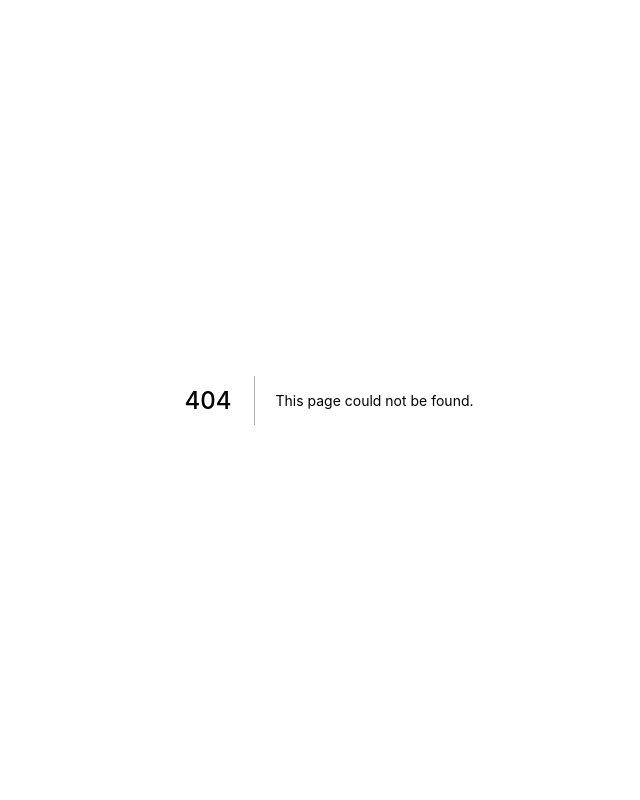
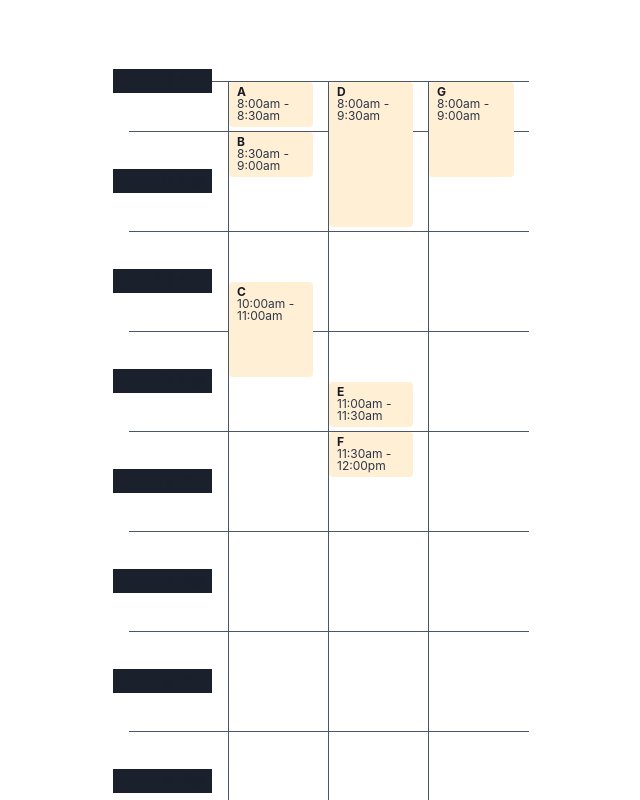
Before and after one commit to dtjv/terra, a Next.js app in the folder web/: page /x-delivery in a window 1280 px wide. Before the commit this address had no page. Shown: the top 800 px of the page, without its empty margins (311-951 px from the left). Built offline with nearby package versions, Linux system fonts and the light colour scheme.

Commit message:
Remove react-table. Refactor all

```diff
--- /dev/null
+++ b/web/src/components/x-cell.tsx
@@ -0,0 +1,96 @@
+import { useDrop } from "react-dnd";
+import { GridItem } from "@chakra-ui/react";
+
+import { RowHeader } from "@/components/row-header";
+import { Ticket } from "@/components/x-ticket";
+
+interface DragItem {
+  type: string;
+  id: string;
+  time: string;
+  truck: string;
+  duration: number;
+}
+
+export const Cell = ({ cell, grid }) => {
+  const makeDndSpec = () => ({
+    accept: "TICKET",
+    canDrop: (dragItem: DragItem, monitor) => {
+      // TODO:
+      // - cannot move a ticket that's being processed
+
+      // is ticket dragging over a cell with this ticket? if so, okay!
+      //if (monitor.isOver() && dragItem.id === cell.value.ticket?.id) {
+      //  return true;
+      //}
+
+      // is ticket, with minimum time duration, dragging over an empty cell?
+      //if (
+      //  monitor.isOver() &&
+      //  !cell.value.ticket &&
+      //  dragItem.duration === cell.value.timeInterval
+      //) {
+      //  return true;
+      //}
+
+      // can drop on N empty, consecutive cells that match item duration.
+      /*
+      if (monitor.isOver() && dragItem.duration > cell.value.timeInterval) {
+        const numFreeCellsNeeded = dragItem.duration / cell.value.timeInterval
+
+        // is cell at [cell.x, cell.y]     free?
+        // is cell at [cell.x, cell.y + 1] free?
+        // is cell at [cell.x, cell.y + 2] free?
+      }
+      */
+      return false;
+    },
+    drop: (dragItem: DragItem) => {
+      // if ticket is dropped on original cell, noop
+      // otherwise, update the ticket with this cell's data ( time, truck ).
+      /*
+      dispatch({
+        type: "update",
+        payload: { ...dragItem, time: slot.slot, truck: truck.truck },
+      }),
+     */
+    },
+    //collect: (monitor) => ({
+    //  isOver: !!monitor.isOver(),
+    //  canDrop: !!monitor.canDrop(),
+    //}),
+  });
+
+  const [_, dropRef] = useDrop(makeDndSpec, [cell]);
+  const numRows = grid.grid.length;
+  const numCols = grid.grid[0].length;
+
+  return (
+    <GridItem
+      ref={dropRef}
+      sx={{
+        position: "relative",
+        ...(cell.rIdx % 2 !== 0 && cell.rIdx < numRows - 1
+          ? {
+              borderBottomWidth: "1px",
+              borderBottomColor: "gray.600",
+            }
+          : {}),
+        ...(cell.cIdx < numCols - 1
+          ? {
+              borderRightWidth: "1px",
+              borderRightColor: "gray.600",
+            }
+          : {}),
+      }}
+    >
+      {cell.type === "HEADER" ? (
+        <RowHeader>{cell.data.display}</RowHeader>
+      ) : cell.type === "DATA" && cell.data ? (
+        <Ticket ticket={cell.data} timeInterval={grid.intervalInMinutes} />
+      ) : (
+        <div />
+      )}
+    </GridItem>
+  );
+};
--- /dev/null
+++ b/web/src/components/x-schedule.tsx
@@ -0,0 +1,40 @@
+import * as React from "react";
+import { Flex, Grid, GridItem } from "@chakra-ui/react";
+
+import { Cell } from "@/components/x-cell";
+import { grid } from "../data/x-data";
+
+const COL_WIDTH = "100px";
+const ROW_HEIGHT = "50px";
+
+export const XSchedule = () => {
+  const numRows = grid.grid.length;
+  const numCols = grid.grid[0].length;
+  const templateCols = `repeat(${numCols}, minmax(${COL_WIDTH}, 1fr))`;
+  const templateRows = `repeat(${numRows}, minmax(${ROW_HEIGHT}, 1fr))`;
+
+  return (
+    <Flex p={8} align="center" justify="center">
+      <Grid templateRows={templateRows} templateColumns={templateCols}>
+        {grid.grid[0].map((column) => {
+          return (
+            <GridItem
+              key={`${column.rIdx}-${column.cIdx}`}
+              borderBottomWidth="1px"
+              borderBottomColor="gray.600"
+            >
+              <Flex align="center" justify="center">
+                {column.display}
+              </Flex>
+            </GridItem>
+          );
+        })}
+        {grid.grid.slice(1).map((row) => {
+          return row.map((cell) => (
+            <Cell key={`${cell.rIdx}-${cell.cIdx}`} cell={cell} grid={grid} />
+          ));
+        })}
+      </Grid>
+    </Flex>
+  );
+};
--- /dev/null
+++ b/web/src/components/x-ticket.tsx
@@ -0,0 +1,40 @@
+import { Box } from "@chakra-ui/react";
+import { useDrag } from "react-dnd";
+
+export const Ticket = ({ ticket, timeInterval }) => {
+  const [{ isDragging }, dragRef] = useDrag(
+    () => ({
+      type: "TICKET",
+      item: ticket,
+      collect: (monitor) => ({
+        isDragging: !!monitor.isDragging(),
+      }),
+    }),
+    [ticket]
+  );
+  const height = (ticket.duration / timeInterval) * 50 - 5;
+
+  return (
+    <Box
+      ref={dragRef}
+      position="absolute"
+      bg="papayawhip"
+      w="85%"
+      h={`${height}px`}
+      color="gray.900"
+      borderRadius="4px"
+      zIndex="10"
+      cursor="move"
+      opacity={isDragging ? 0.5 : 1}
+    >
+      <Box pl={2} pt={1} lineHeight="1">
+        <Box fontSize="xs" fontWeight="bold">
+          {ticket.id}
+        </Box>
+        <Box fontSize="xs" color="gray.700">
+          {ticket.range}
+        </Box>
+      </Box>
+    </Box>
+  );
+};
--- /dev/null
+++ b/web/src/data/x-data.ts
@@ -0,0 +1,52 @@
+import {
+  generateGrid,
+  generateTimeRange,
+  generateTimeList,
+  generateDataCells,
+} from "./x-utils";
+
+//-----------------------------------------------------------------------------
+//
+// Sourced from DB
+//
+//-----------------------------------------------------------------------------
+const startTime = 8;
+const endTime = 18;
+const intervalInMinutes = 30;
+
+const trucks = [
+  { id: "102", display: "Truck 102" },
+  { id: "202", display: "Truck 202" },
+  { id: "302", display: "Truck 302" },
+];
+
+const tickets = [
+  { id: "A", type: "Pickup", time: "8:00 AM", truckId: "102", duration: 30 },
+  { id: "B", type: "Delivery", time: "8:30 AM", truckId: "102", duration: 30 },
+  { id: "C", type: "Delivery", time: "10:00 AM", truckId: "102", duration: 60 },
+  { id: "D", type: "Delivery", time: "8:00 AM", truckId: "202", duration: 90 },
+  { id: "E", type: "Delivery", time: "11:00 AM", truckId: "202", duration: 30 },
+  { id: "F", type: "Delivery", time: "11:30 AM", truckId: "202", duration: 30 },
+  { id: "G", type: "Delivery", time: "8:00 AM", truckId: "302", duration: 60 },
+];
+
+//-----------------------------------------------------------------------------
+//
+// Computed values
+//
+//-----------------------------------------------------------------------------
+const range = generateTimeRange({ startTime, endTime, intervalInMinutes });
+const times = generateTimeList(range);
+const data = generateDataCells(times, trucks, tickets);
+
+export const grid = {
+  rowHeaders: times,
+  colHeaders: trucks,
+  data,
+  grid: generateGrid({
+    data,
+    rowHeaders: times,
+    colHeaders: [{ id: "", display: "" }, ...trucks],
+  }),
+  intervalInMinutes,
+};
--- /dev/null
+++ b/web/src/data/x-utils.ts
@@ -0,0 +1,105 @@
+import * as _ from "lodash";
+import { set, format, addMinutes } from "date-fns";
+
+export const generateTimeRange = ({
+  startTime = 8,
+  endTime = 18,
+  date = new Date(Date.now()),
+  intervalInMinutes = 30,
+}) => {
+  const range = [];
+
+  let day = set(date, {
+    year: date.getFullYear(),
+    month: date.getMonth(),
+    date: date.getDay(),
+    hours: startTime,
+    minutes: 0,
+  });
+
+  while (startTime < endTime) {
+    range.push(day);
+    day = addMinutes(day, intervalInMinutes);
+    startTime = day.getHours();
+  }
+
+  return range;
+};
+
+export const generateTimeList = (dateRange = [], intervalInMinutes = 30) =>
+  dateRange.map((date, idx) => {
+    const factor = 60 / intervalInMinutes;
+    return {
+      id: format(date, "h:mm a"),
+      display: idx % factor !== 0 ? "" : format(date, "h a"),
+      original: date,
+    };
+  });
+
+const groupTickets = (
+  tickets = [],
+  rowField = "time",
+  colField = "truckId"
+) => {
+  const ticketsByRow = _.groupBy(tickets, (ticket) => ticket[rowField]);
+
+  return Object.keys(ticketsByRow).reduce(
+    (result, rowKey) => ({
+      ...result,
+      [rowKey]: _.keyBy(ticketsByRow[rowKey], colField),
+    }),
+    {}
+  );
+};
+
+export const generateDataCells = (rows = [], cols = [], tickets = []) => {
+  const ticketHash = groupTickets(tickets, "time", "truckId");
+
+  return rows.map((row) => {
+    return cols.map((col) => {
+      const ticket = _.get(ticketHash, [row.id, col.id]);
+
+      return {
+        type: "DATA",
+        data: ticket
+          ? {
+              ...ticket,
+              range: `${format(row.original, "h:mmaaa")} - ${format(
+                addMinutes(row.original, ticket.duration),
+                "h:mmaaa"
+              )}`,
+            }
+          : undefined,
+      };
+    });
+  });
+};
+
+export const generateGrid = ({
+  rowHeaders = [],
+  colHeaders = [],
+  data = [],
+}) => {
+  const grid = data.map((row, rIdx) => {
+    const cell = {
+      rIdx: rIdx + 1,
+      cIdx: 0,
+      type: "HEADER",
+      data: rowHeaders[rIdx],
+    };
+    return [
+      cell,
+      ...row.map((cell, cIdx) => ({ rIdx: rIdx + 1, cIdx: cIdx + 1, ...cell })),
+    ];
+  });
+
+  return [
+    colHeaders.map((column, cIdx) => ({
+      rIdx: 0,
+      cIdx,
+      type: "HEADER",
+      data: column,
+    })),
+    ...grid,
+  ];
+};
--- /dev/null
+++ b/web/src/pages/x-delivery.tsx
@@ -0,0 +1,14 @@
+import { DndProvider } from "react-dnd";
+import { HTML5Backend } from "react-dnd-html5-backend";
+
+import { XSchedule } from "@/components/x-schedule";
+
+const XDelivery = () => {
+  return (
+    <DndProvider backend={HTML5Backend}>
+      <XSchedule />
+    </DndProvider>
+  );
+};
+
+export default XDelivery;
```
